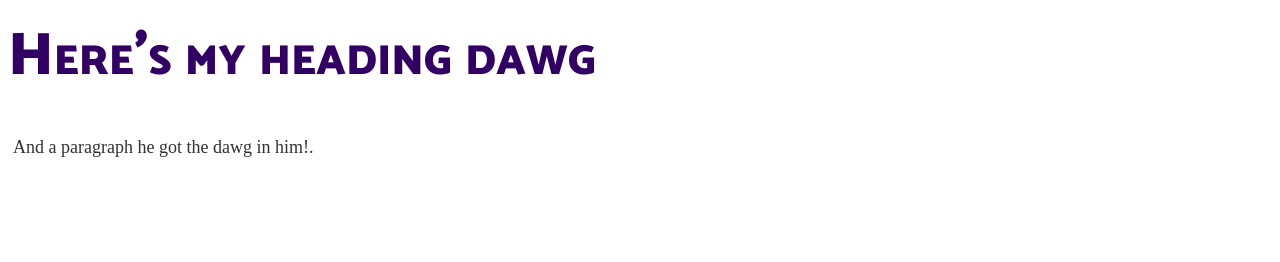
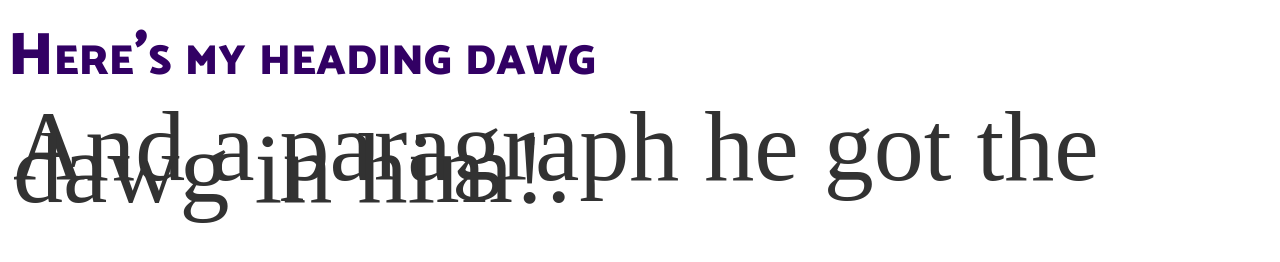
Before and after one commit to SamJones033/SamJones033.github.io, a plain HTML site: page Example2.html in a window 1280 px wide. Drawn offline with Linux system fonts and the light colour scheme.

Commit message:
Update Example2.css

```diff
--- a/Example2.css
+++ b/Example2.css
@@ -12,7 +12,7 @@ multi line comment */
 
 /* Format my paragraph */
 p {
-	font-size: 18px;
+	font-size: 100px;
 	margin: 5px 5px;
 	line-height: 22.4px;
 	color: #323232;
```
